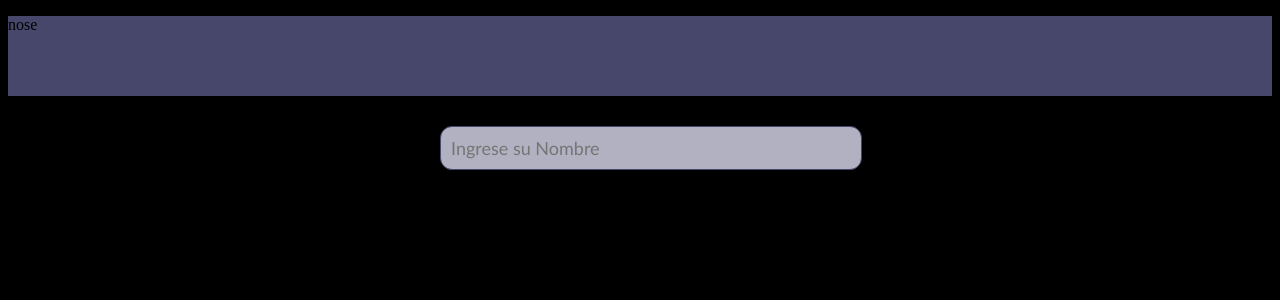
After one commit to Juanchambi321/proyecto_2_5-1, a PHP site: page /pages/pagina_princicpal.html in a window 1280 px wide. The commit adds this page. Shown: the top 300 px of the page. Run offline with PHP 8.4, Linux system fonts and the light colour scheme.

Commit message:
Add files via upload

```diff
--- a/PlayTacks/css/pagina_principal.css
+++ b/PlayTacks/css/pagina_principal.css
@@ -1,3 +1,37 @@
+
+header{
+    background: #47476B;
+    height: 80px;
+    width: 100%;
+    margin: 0px;
+}
+
+
+
 body{
     background: black;
+
 }
+
+.controls {
+    width: 100%;
+    background: #B2B1C1;
+    padding: 10px;
+    border-radius: 12px;
+    margin-bottom: 16px;
+    border: 1px solid #47476B;
+    font-family: 'calibri';
+    font-size: 18px;
+    color: white;
+
+}
+
+.escribe{
+    width: 400px;
+    padding: 30px;
+    margin: auto;
+    margin-top: px;
+    border-radius: 4px;
+    font-family: 'calibri';
+    color: white;
+}
--- a/PlayTacks/css/registro.css
+++ b/PlayTacks/css/registro.css
@@ -35,9 +35,9 @@ img {
     width: 100%;
     background: #B2B1C1;
     padding: 10px;
-    border-radius: 4px;
+    border-radius: 12px;
     margin-bottom: 16px;
-    border: 1px solid #1f53c5;
+    border: 1px solid #47476B;
     font-family: 'calibri';
     font-size: 18px;
     color: white;
--- /dev/null
+++ b/PlayTacks/pages/pagina_princicpal.html
@@ -0,0 +1,29 @@
+<!DOCTYPE html>
+<html lang="en">
+<head>
+    <meta charset="UTF-8">
+    <meta name="viewport" content="width=device-width, initial-scale=1.0">
+    <link rel="stylesheet" href="../css/pagina_principal.css">
+    <title>pagina principal</title>
+</head>
+
+
+
+<body>
+    <header>
+        <p>nose</p>
+
+
+    </header>
+
+    <main>
+        <div class="escribe">
+            <input class="controls" type="text" name="nombres" id="nombres" placeholder="Ingrese su Nombre">
+
+        </div>
+
+
+    </main>
+
+</body>
+</html>
```
